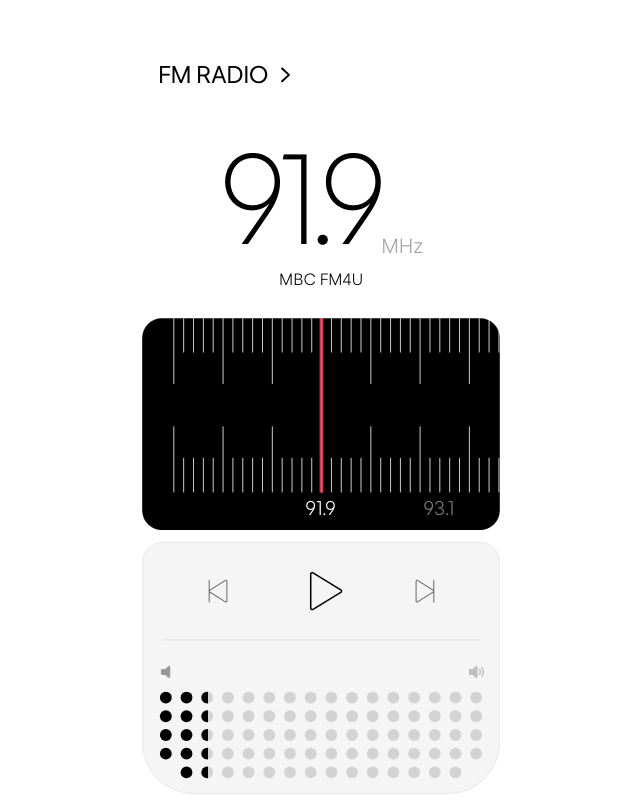
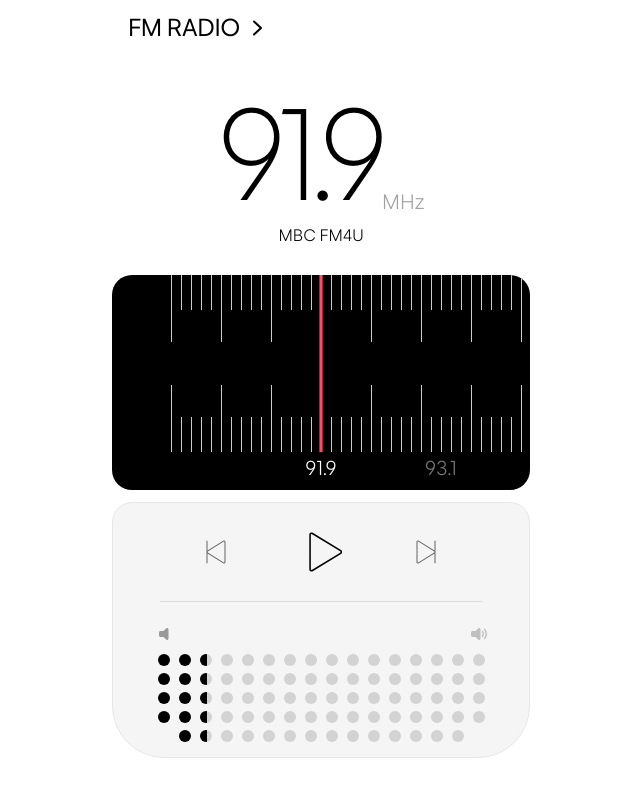
Before and after one commit to extreme1mode-ui/radio-webapp, a React (Vite) app: page / in a window 1280 px wide. Shown: the whole page, without its empty margins (319-959 px from the left). Built offline with nearby package versions, Linux system fonts and the light colour scheme.

Commit message:
update: latest UI fixes

```diff
--- a/src/App.css
+++ b/src/App.css
@@ -1,34 +1,28 @@
-.app-stage {
-  position: relative;
-  width: 100vw;
-  height: 100dvh;
+.app-shell {
+  min-height: 100dvh;
+  width: 100%;
   overflow: hidden;
   background: #ffffff;
-}
-
-.app-canvas {
-  position: absolute;
-  top: 0;
-  left: 50%;
-  width: 375px;
-  height: 812px;
-  transform-origin: top center;
 }
 
 .radio-app {
   --font-display: 'Guggenheim Sans', 'Helvetica Neue', Arial, sans-serif;
   --font-system: 'Guggenheim Sans', 'Inter', 'Helvetica Neue', Arial, sans-serif;
-  width: 375px;
-  height: 812px;
-  padding: 0;
+  width: 100%;
+  max-width: 430px;
+  min-height: 100dvh;
+  margin: 0 auto;
+  padding: calc(env(safe-area-inset-top) + 16px) 6px env(safe-area-inset-bottom);
   overflow: hidden;
   color: #000000;
   background: #ffffff;
+  box-sizing: border-box;
 }
 
 .app-header {
   width: 100%;
-  padding: 64px 22px 0;
+  margin: 0 -6px;
+  padding: 0 6px 0 22px;
   box-sizing: border-box;
 }
 
@@ -51,8 +45,10 @@
 
 .station-display {
   width: 100%;
+  padding: 0;
   margin-top: 52px;
   text-align: center;
+  box-sizing: border-box;
 }
 
 .frequency-readout {
@@ -89,8 +85,8 @@
 }
 
 .dial-panel {
-  width: calc(100% - 12px);
-  margin: 32px 6px 0;
+  width: 100%;
+  margin: 32px 0 0;
   position: relative;
   background: #000000;
   height: 215px;
@@ -201,8 +197,8 @@
 }
 
 .control-panel {
-  width: calc(100% - 12px);
-  margin: 12px 6px 0;
+  width: 100%;
+  margin: 12px 0 0;
   height: 256px;
   display: flex;
   flex-direction: column;
--- a/src/App.jsx
+++ b/src/App.jsx
@@ -16,8 +16,6 @@
 const TUNER_SNAP_THRESHOLD_MHZ = 0.3
 const TUNER_SNAP_ANIMATION_MS = 180
 const DEFAULT_VOLUME = 0.16
-const APP_BASE_WIDTH = 375
-const APP_BASE_HEIGHT = 812
 
 const speakerPattern = [
   ['dark', 'dark', 'half', 'light', 'light', 'light', 'light', 'light', 'light', 'light', 'light', 'light', 'light', 'light', 'light', 'light'],
@@ -47,14 +45,6 @@
   } catch {
     return false
   }
-}
-
-function getCanvasScale() {
-  if (typeof window === 'undefined') {
-    return 1
-  }
-
-  return Math.min(window.innerWidth / APP_BASE_WIDTH, window.innerHeight / APP_BASE_HEIGHT)
 }
 
 async function resolveStreamUrl(station) {
@@ -154,7 +144,6 @@
   const [isDialDragging, setIsDialDragging] = useState(false)
   const [volumeValue, setVolumeValue] = useState(DEFAULT_VOLUME)
   const [isVolumeDragging, setIsVolumeDragging] = useState(false)
-  const [canvasScale, setCanvasScale] = useState(getCanvasScale)
   const audioRef = useRef(null)
   const hlsRef = useRef(null)
   const playRequestRef = useRef(0)
@@ -243,19 +232,6 @@
       if (volumeAnimationFrameRef.current) {
         window.cancelAnimationFrame(volumeAnimationFrameRef.current)
       }
-    }
-  }, [])
-
-  useEffect(() => {
-    function handleCanvasResize() {
-      setCanvasScale(getCanvasScale())
-    }
-
-    handleCanvasResize()
-    window.addEventListener('resize', handleCanvasResize)
-
-    return () => {
-      window.removeEventListener('resize', handleCanvasResize)
     }
   }, [])
 
@@ -837,11 +813,7 @@
   }, [scaleMax, scaleMin])
 
   return (
-    <main className="app-stage">
-      <div
-        className="app-canvas"
-        style={{ transform: `translateX(-50%) scale(${canvasScale})` }}
-      >
+    <main className="app-shell">
       <section className="radio-app" aria-label="FM radio app">
         <header className="app-header">
           <div className="app-title">
@@ -960,7 +932,6 @@
 
         <audio ref={audioRef} preload="none" />
       </section>
-      </div>
     </main>
   )
 }
```
Lines whose indentation alone changed are shown as unchanged.
